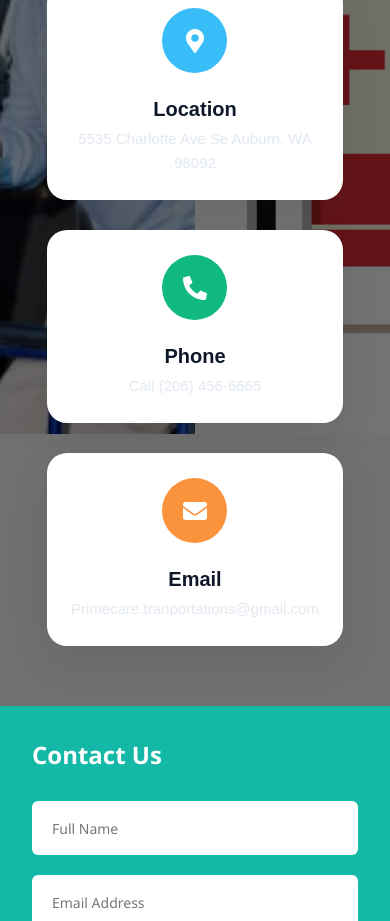
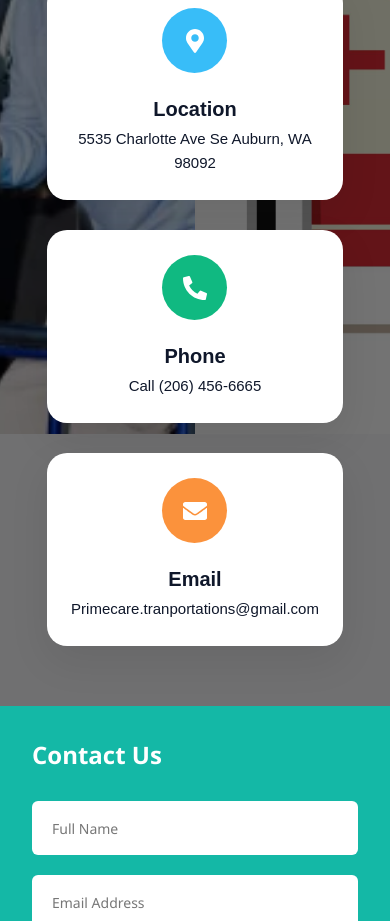
Before and after one commit to developereactapp-fz/primecaremedicaltransport-frontend, a React (Create React App) app: page /contact-us in a window 390 px wide. Shown: the part 1100-2021 px from the top of the page. Built offline with nearby package versions, Linux system fonts and the light colour scheme; no server answers.

Commit message:
Initial commit - React frontend

```diff
--- a/src/components/BookingHeader/BookingHeader.css
+++ b/src/components/BookingHeader/BookingHeader.css
@@ -182,6 +182,6 @@
   }
 
   .card-content p {
-    color: #e2e8f0;
+    color: #0f172a;
   }
 }
```
